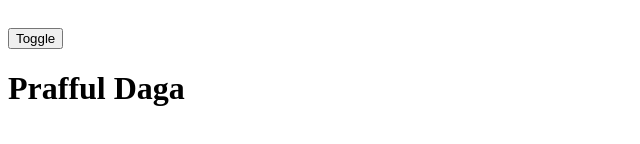
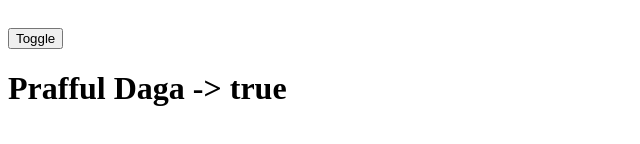
Before and after one commit to prafful/angular_may2020, an Angular app: page /alldirectives/ifdirective in a window 1280 px wide. Both pictures are taken after a click on the button "Toggle". Shown: the part 206-350 px from the top of the page, without its empty margins (0-640 px from the left). Built offline with nearby package versions, Linux system fonts and the light colour scheme.

Commit message:
day05 - child routes, ngFor, ngIf

```diff
--- a/src/app/directives/if/if.component.html
+++ b/src/app/directives/if/if.component.html
@@ -3,5 +3,5 @@
 <button (click)="toggleDisplay()">Toggle</button>
 <br>
 <div *ngIf="display">
-    <h1>Prafful Daga</h1>
+    <h1>Prafful Daga -> {{ display }}</h1>
 </div>
```
